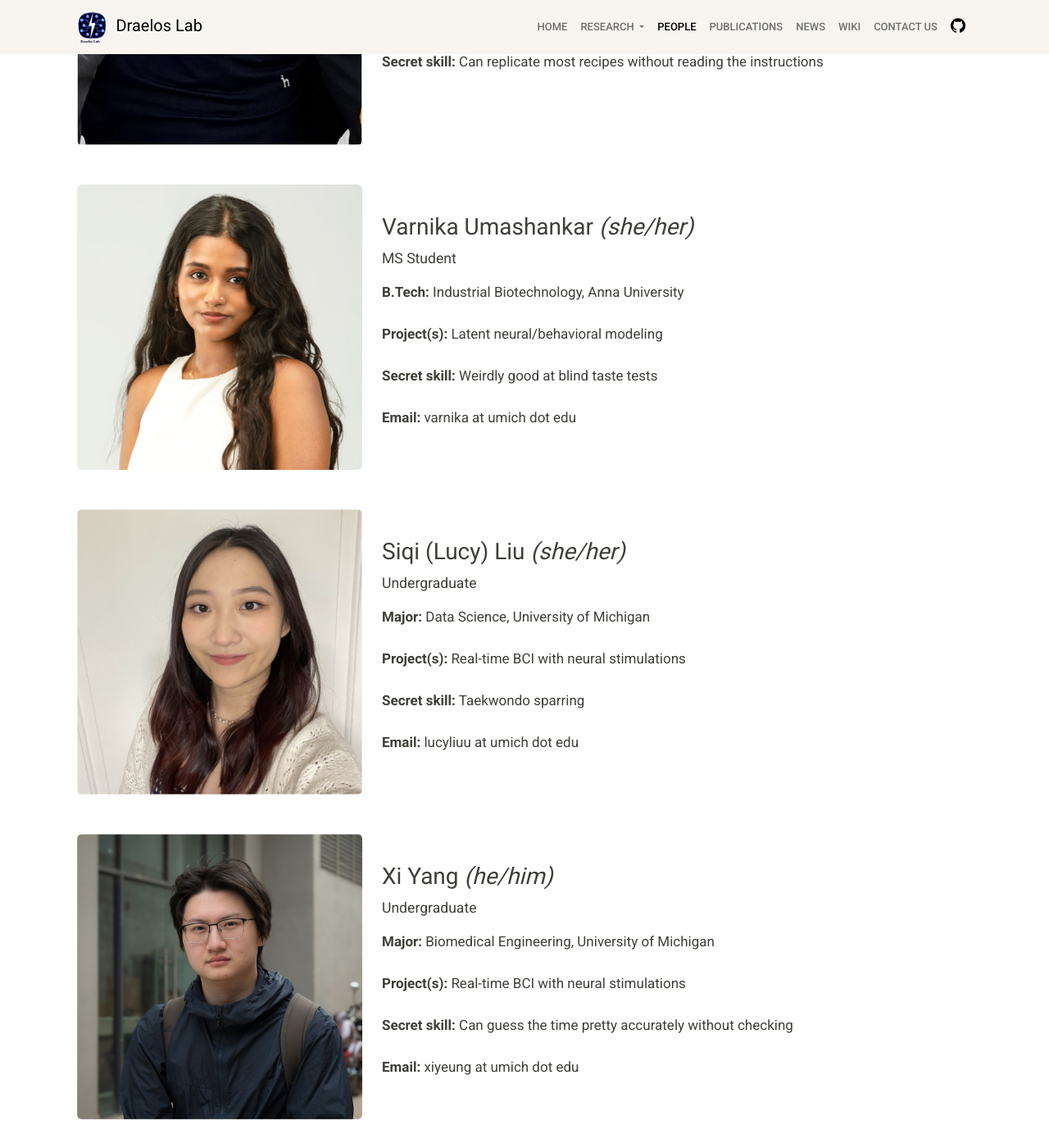
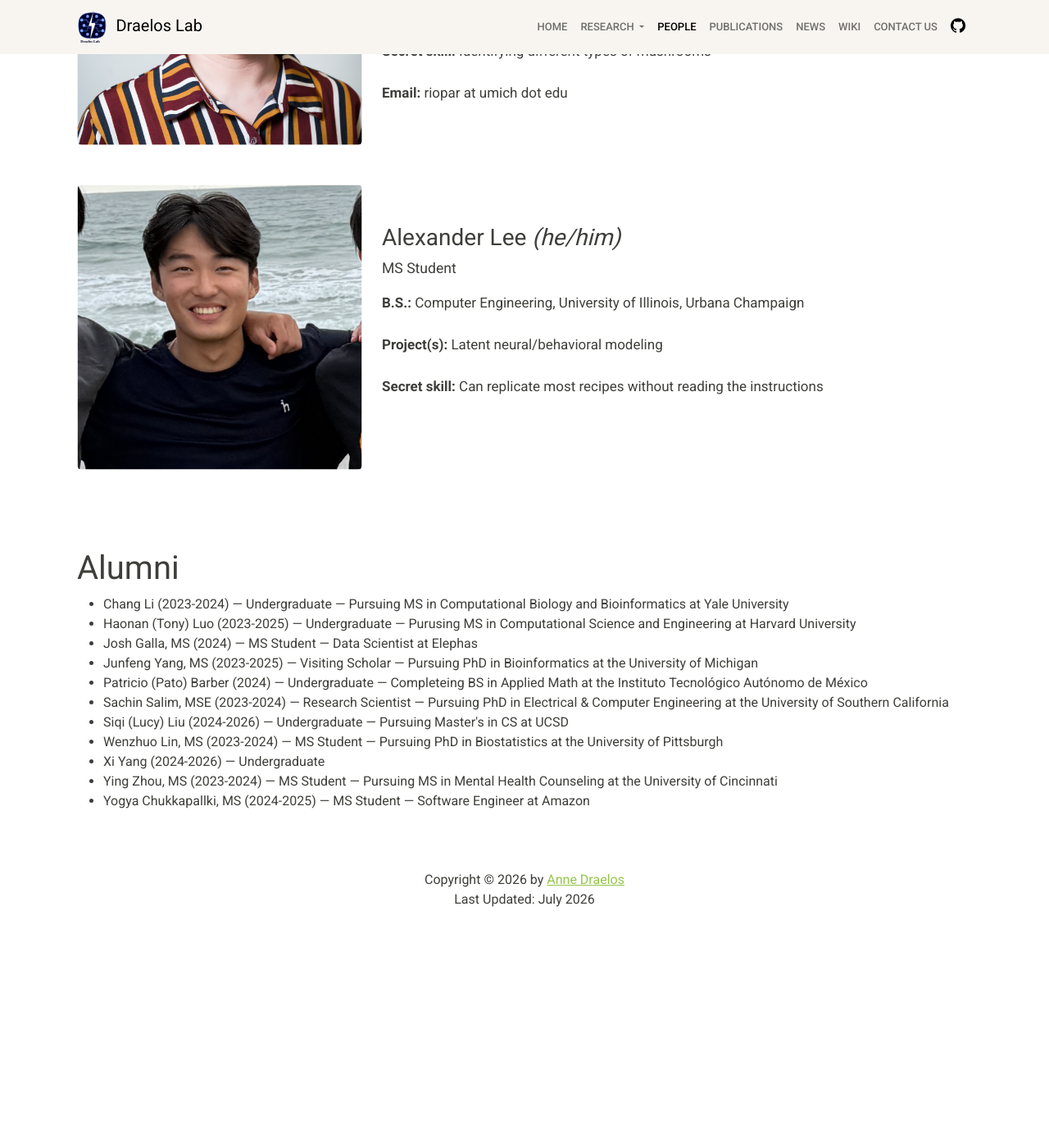
Before and after one commit to draeloslab/Website, a Jekyll site: the page built from people.html, in a window 1280 px wide and 1400 px high, scrolled down 3973 px. Shown: the whole window at 82% size. Built offline with Jekyll 4.4.1, drawn with Linux system fonts in a browser that asks for light colours; nearby versions of some CDN libraries; after the commit the page ends 5106 px from its top, so only the background shows below that; some of the changed text lies outside the part shown.

Commit message:
moved Xi and Lucy to Alumni section, and moved Varnika to Research Scientist

```diff
--- a/_persons/varnika-umashankar.html
+++ b/_persons/varnika-umashankar.html
@@ -1,11 +1,12 @@
 ---
 name: Varnika Umashankar <i>(she/her)</i>
-role: MS Student
+role: Research Scientist
 photo: /img/varnika-umashankar.jpg
 active: true
 ---
 <span style="font-size: 17px">
-    <b>B.Tech:</b> Industrial Biotechnology, Anna University <br><br>
+    <b>B.Tech:</b> Industrial Biotechnology, Anna University <br>
+    <b>M.S.: </b> Computational Medicine & Bioinformatics, University of Michigan <br><br>
     <b>Project(s):</b> Latent neural/behavioral modeling <br><br>
     <b>Secret skill:</b> Weirdly good at blind taste tests <br><br>
     <b>Email:</b> varnika at umich dot edu
--- a/_persons/xi-yang.html
+++ b/_persons/xi-yang.html
@@ -1,8 +1,8 @@
 ---
-name: Xi Yang <i>(he/him)</i>
+name: Xi Yang (2024-2026)
 role: Undergraduate
-photo: /img/xi-yang.jpg
-active: true
+<!-- photo: /img/xi-yang.jpg -->
+active: false
 ---
 <span style="font-size: 17px">
     <b>Major:</b> Biomedical Engineering, University of Michigan <br><br>
```
Also changed, not shown: _persons/lucy-liu.html (+4 -3 lines), 6 other files.
